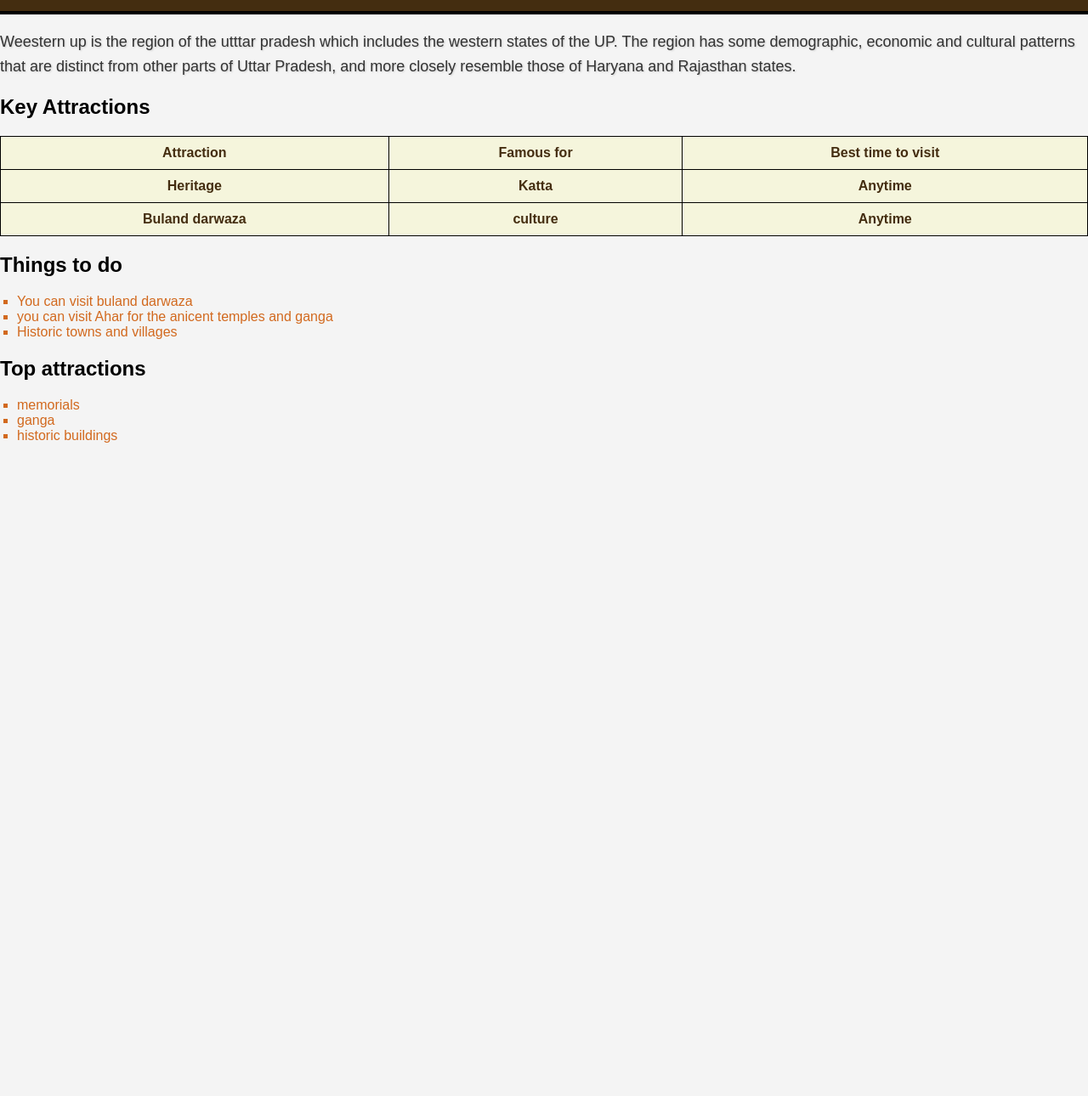
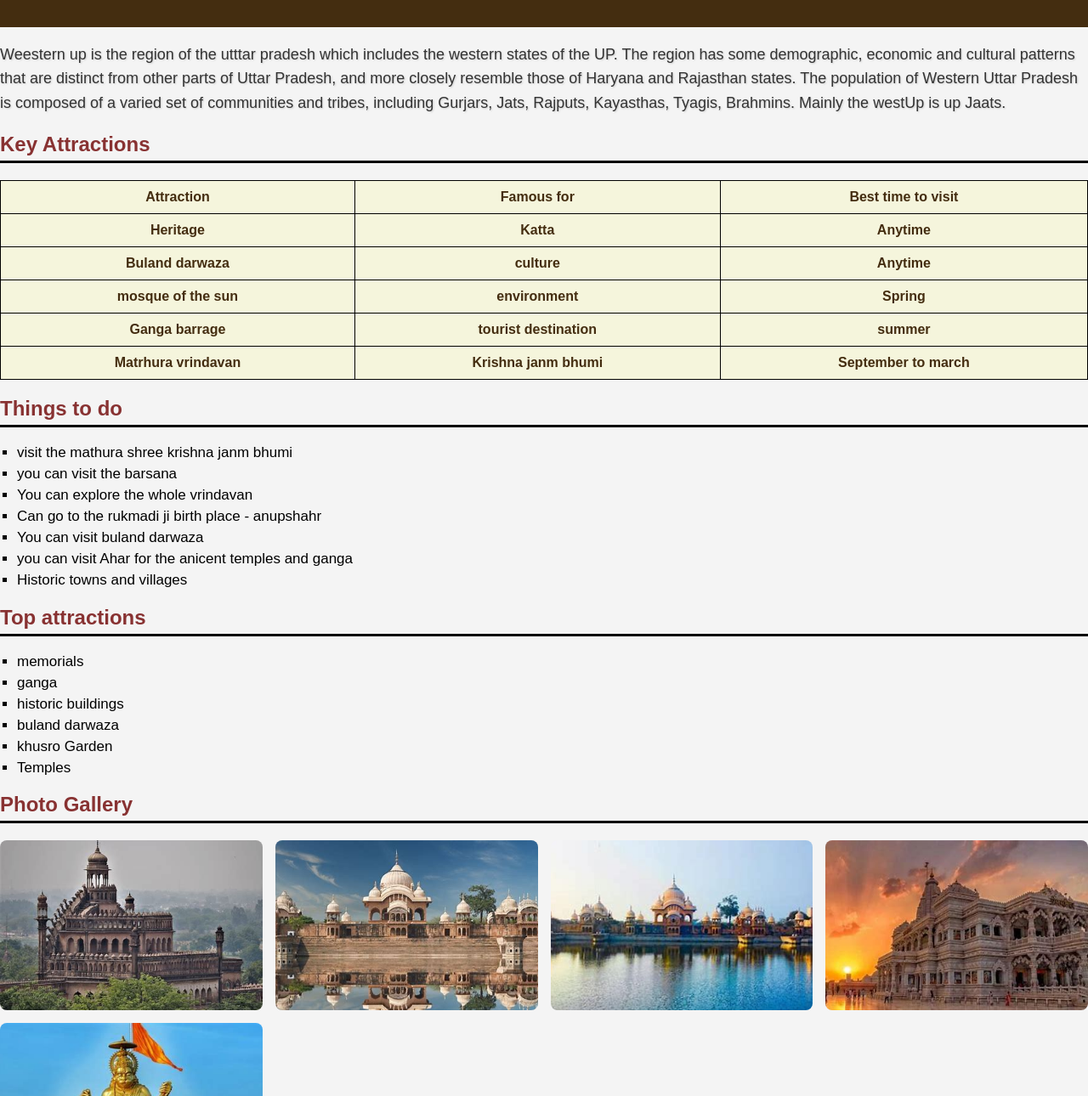
Before and after one commit to dushyant1222/Assignment_webd_lab2, a plain HTML site: page index.html in a window 1280 px wide. Shown: the part 107-1397 px from the top of the page at 85% size. Before the commit the page ends 800 px from the top, so only its background shows below. Drawn offline with Linux system fonts and the light colour scheme.

Commit message:
aa commit

```diff
--- a/index.html
+++ b/index.html
@@ -13,7 +13,10 @@
 
     <div class="cont">
 
-        <p>Weestern up is the region of the utttar pradesh which includes the western states of the UP. The region has some demographic, economic and cultural patterns that are distinct from other parts of Uttar Pradesh, and more closely resemble those of Haryana and Rajasthan states.</p>
+        <p>Weestern up is the region of the utttar pradesh which includes the western states of the UP. The region has some demographic, economic and cultural patterns that are distinct from other parts of Uttar Pradesh, and more closely resemble those of Haryana and Rajasthan states.
+        The population of Western Uttar Pradesh is composed of a varied set of communities and tribes, including Gurjars, Jats, Rajputs, Kayasthas, Tyagis, Brahmins.
+        Mainly the westUp is up Jaats.
+        </p>
 
         <h2>Key Attractions</h2>
         <table>
@@ -35,11 +38,31 @@
                 <th>culture</th>
                 <th>Anytime</th>
             </tr>
+            <tr>
+                <th>mosque of the sun</th>
+                <th>environment</th>
+                <th>Spring</th>
+            </tr>
+            <tr>
+            <th>Ganga barrage</th>
+            <th>tourist destination</th>
+            <th>summer</th>
+            </tr>
+            <tr>
+                <th>Matrhura vrindavan</th>
+                <th>Krishna janm bhumi</th>
+                <th>September to march</th>
+            </tr>
+
             </tbody>
         </table>
 
         <h2>Things to  do</h2>
         <ul>
+           <li>visit the mathura shree krishna janm bhumi</li>
+           <li>you can visit the barsana</li>
+           <li>You can explore the whole vrindavan</li>
+            <li>Can go to the rukmadi ji birth place - anupshahr</li>
             <li>You can visit buland darwaza</li>
             <li>you can visit Ahar for the anicent temples and ganga</li>
             <li>Historic towns and villages</li>
@@ -49,8 +72,22 @@
             <li>memorials</li>
             <li>ganga</li>
             <li>historic buildings</li>
+            <li>buland darwaza</li>
+            <li>khusro Garden</li>
+            <li>Temples</li>
         </ul>
+        <h2>Photo Gallery</h2>
+        <div class="gallery">
+            <img src="1.jpg" alt="">
+            <img src="2.jpg" alt="">
+            <img src="3.jpg" alt="">
+            <img src="4.jpg" alt="">
+            <img src="5.jpg" alt="">
+        </div>
 
+
+        <h2>Best Time to Visit</h2>
+        <p>you can visit the different places in the Up west such as the Mathura, vrindavan, barsana, bulandshahr, amroha, </p>
     </div>
 </body>
 </html>
--- a/style.css
+++ b/style.css
@@ -1,25 +1,35 @@
 body {
-    font-family: Arial, sans-serif;
+    font-family: 'Poppins', sans-serif;
     margin: 0;
     padding: 0;
     background-color: #f4f4f4;
 }
 
 .header{
-    background-color: rgb(68, 45, 16);
-    color: white;
-    text-align: center;
-    padding: 20px;
-    border-bottom: 4px solid black;
+    background: linear-gradient(to right, rgb(68,45,16), rgb(68,45,16));
+            color: white;
+            text-align: center;
+            padding: 20px;
+            font-size: 20px;
+            font-weight: bold;
+            text-transform: uppercase;
 
 }
 .container{
-
     width: 80%;
     margin: auto;
     padding: 20px;
     background: white;
+    box-shadow: 0 4px 8px rgba(0, 0, 0, 0.1);
+    border-radius: 10px;
+    margin-top: 20px;
 }
+h2{
+    border-bottom: 3px solid #000000;
+    padding-bottom: 5px;
+    color: #883232;
+}
+
 p {
     font-size: 18px;
     color: #333;
@@ -35,7 +45,7 @@ table, th, td {
     border: 1px solid black;
 }
 th{
-    background-color: beige;
+    background: linear-gradient(to right, #F5F5DC, #F5F5DC);
     color: rgb(68, 45, 16);
     padding: 10px;
 }
@@ -44,10 +54,11 @@ td{
     text-align: center;
 }
 tr:nth-child(even) {
-    background-color: rgb(255, 127, 127);
+    background-color: #f9f9f9;
 }
-ul:hover{
-    background-color: gray;
+ul:hover {
+    background-color: azure;
+    transition: background 0.3s ease-in-out;
 }
 ul, ol {
     padding-left: 20px;
@@ -55,8 +66,28 @@ ul, ol {
 }
 ul li {
     list-style-type: square;
-    color: chocolate;
+    color: black;
+    font-size: 17px;
+    margin-bottom: 5px;
 }
 ol li {
-    color: #333;
+    font-size: 17px;
+    margin-bottom: 5px;
 }
+
+.gallery {
+    display: grid;
+    grid-template-columns: repeat(auto-fit, minmax(250px, 1fr));
+    gap: 15px;
+    margin-top: 20px;
+}
+.gallery img {
+    width: 100%;
+    height: 200px;
+    object-fit: cover;
+    border-radius: 8px;
+    transition: transform 0.3s ease-in-out;
+}
+.gallery img:hover {
+    transform: scale(1.05);
+}
```
Also changed, not shown: 1.jpg (added), 2.jpg (added), 3.jpg (added), 4.jpg (added), 5.jpg (added).
